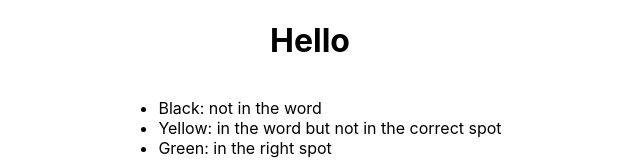
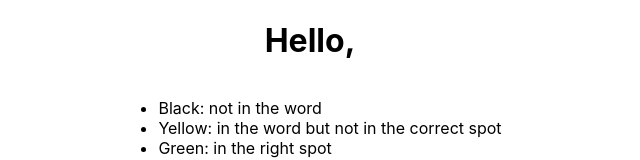
Before and after one commit to scottschwartz342/dummy-wordle, a React (Create React App) app: page / in a window 1280 px wide. Shown: the top 160 px of the page, without its empty margins (330-970 px from the left). Built offline with nearby package versions, Linux system fonts and the light colour scheme.

Commit message:
chnage loss output and hello

```diff
--- a/src/App.tsx
+++ b/src/App.tsx
@@ -63,7 +63,7 @@ function App() {
 
   return (
     <div className="App" tabIndex={0}>
-      <h1>Hello</h1>
+      <h1>Hello,</h1>
       <ul>
         <li>Black: not in the word</li>
         <li>Yellow: in the word but not in the correct spot </li>
--- a/src/WordleGame.ts
+++ b/src/WordleGame.ts
@@ -161,7 +161,7 @@ export class WordleGame {
       this.currCol = 0;
       this.currRow++;
       if (this.currRow >= 6) {
-        newMessage = "Sorry, GAME OVER! \n Refresh to Play Again.";
+        newMessage = `Sorry, GAME OVER! The word was ${this.solutionWord.toUpperCase()}\n Refresh to Play Again.`;
         this.gameOver = true;
       } else {
         newMessage = "Not quite... :(";
```
